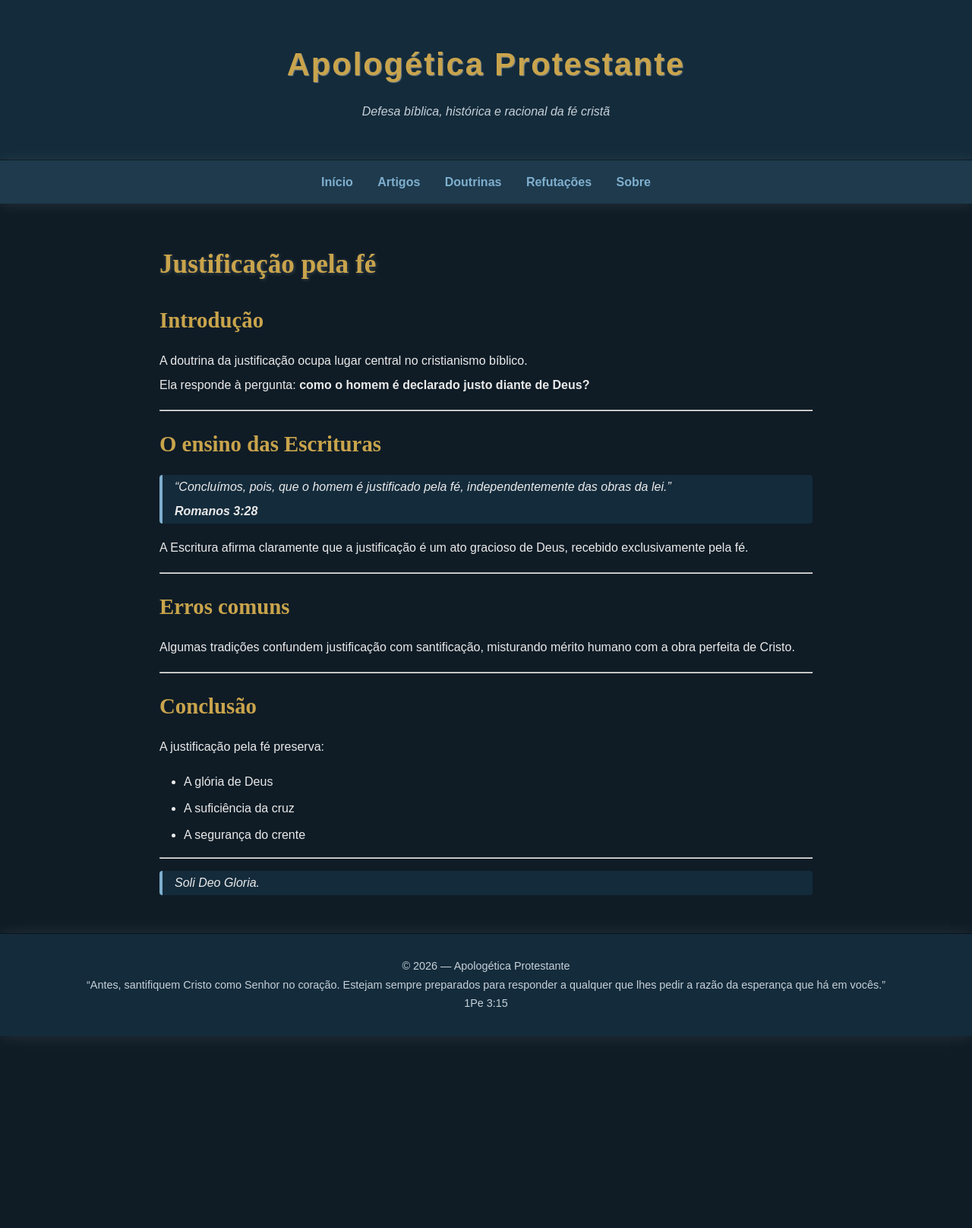
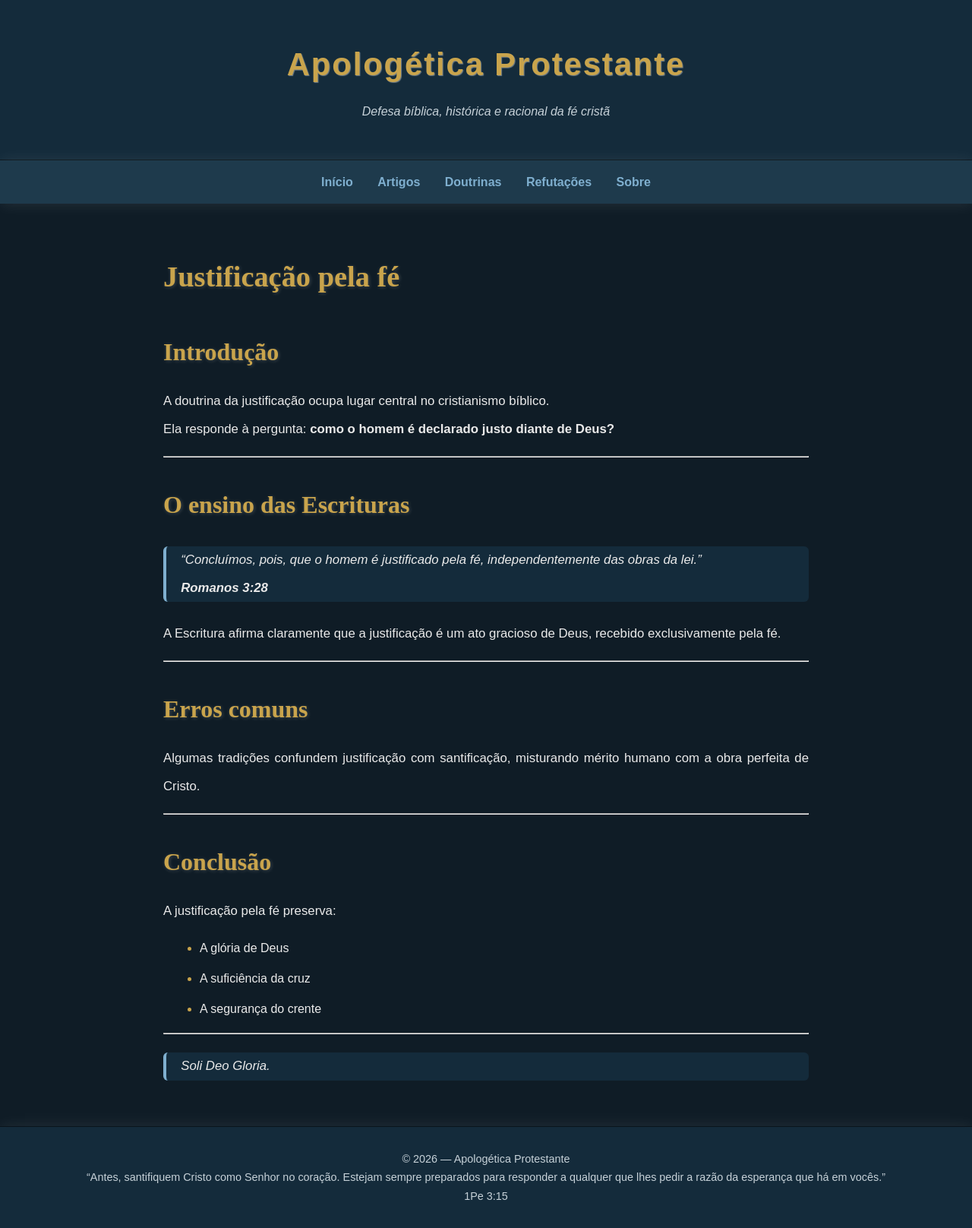
Before and after one commit to Rasyonheneyah/apologetica, a Jekyll site: the page built from _posts/2026-01-16-justificacao-pela-fe.md, in a window 1280 px wide. Shown: the whole page at 76% size. Built offline with Jekyll 4.4.1, drawn with Linux system fonts in a browser that asks for light colours; some web fonts are replaced; before the commit the page ends 1363 px from its top, so only the background shows below that.

Commit message:
Update post.css

```diff
--- a/css/post.css
+++ b/css/post.css
@@ -1,58 +1,72 @@
 @charset "UTF-8";
+
 /* ==========================
    MAIN / CONTEÚDO DOS POSTS
 ========================== */
 main#conteudo-cru {
     max-width: 900px;
-    margin: 50px auto;
-    padding: 0 20px;
+    margin: 60px auto; /* mais espaço do topo */
+    padding: 0 25px;
     color: #EAEAEA;
     font-family: Arial, Helvetica, sans-serif;
+    line-height: 1.9; /* mais espaçamento entre linhas */
 }
 
-/* Títulos Markdown */
-main h1 {
+/* ==========================
+   TÍTULOS MARKDOWN
+========================== */
+main h1, main h2, main h3 {
     font-family: 'Playfair Display', serif;
-    font-size: 2.2rem;
     color: #C9A44C;
-    margin: 1.5rem 0 1rem 0;
     text-shadow: 1px 1px 5px rgba(255,255,255,0.2);
+    margin-top: 2rem;
+    margin-bottom: 1rem;
 }
 
-main h2 {
-    font-family: 'Playfair Display', serif;
-    font-size: 1.8rem;
-    color: #C9A44C;
-    margin: 1.2rem 0 0.8rem 0;
-}
+main h1 { font-size: 2.4rem; }
+main h2 { font-size: 2rem; }
+main h3 { font-size: 1.6rem; }
 
-main h3 {
-    font-family: 'Playfair Display', serif;
-    font-size: 1.4rem;
-    color: #C9A44C;
-    margin: 1rem 0 0.6rem 0;
-}
-
-/* Parágrafos Markdown */
+/* ==========================
+   PARÁGRAFOS
+========================== */
 main p {
-    font-size: 1rem;
-    line-height: 2em;
-    margin-bottom: 1rem;
+    font-size: 1.05rem;
+    line-height: 2.2em; /* mais espaço entre linhas */
+    margin: 1rem 0; /* mais espaço entre parágrafos */
     color: #EAEAEA;
     text-align: justify;
 }
 
-/* Listas */
-main ul,
-main ol {
-    margin: 1rem 0 1rem 2rem;
+/* ==========================
+   LISTAS
+========================== */
+main ul, main ol {
+    margin: 1rem 0 1rem 2rem; /* recuo da lista */
+    padding-left: 1rem; /* identação interna */
 }
 
 main li {
-    margin-bottom: 0.5rem;
+    margin-bottom: 0.7rem;
+    line-height: 1.8;
+    position: relative;
 }
 
-/* Links */
+/* aumentar indentação para listas não numeradas */
+main ul li::marker {
+    color: #C9A44C;
+    font-weight: bold;
+}
+
+/* listas numeradas */
+main ol li::marker {
+    color: #7FAFCF;
+    font-weight: bold;
+}
+
+/* ==========================
+   LINKS
+========================== */
 main a {
     color: #7FAFCF;
     text-decoration: underline;
@@ -63,22 +77,27 @@ main a:hover {
     color: #C9A44C;
 }
 
-/* Blockquotes */
+/* ==========================
+   BLOCKQUOTES
+========================== */
 main blockquote {
     border-left: 4px solid #7FAFCF;
-    padding-left: 1rem;
-    margin: 1rem 0;
+    padding-left: 1.2rem;
+    margin: 1.5rem 0;
     color: #B0BCC2;
     font-style: italic;
     background-color: #142B3B;
-    border-radius: 4px;
+    border-radius: 6px;
+    line-height: 2;
 }
 
-/* Imagens */
+/* ==========================
+   IMAGENS
+========================== */
 main img {
     max-width: 100%;
     display: block;
-    margin: 1rem auto;
+    margin: 1.5rem auto;
     border-radius: 8px;
 }
 
@@ -86,23 +105,25 @@ main img {
    CITAÇÕES PERSONALIZADAS
 ========================== */
 p.citacao {
-    border-left: 4px solid #FF4500;
-    padding-left: 1rem;
-    margin: 1rem 0;
+    border-left: 5px solid #FF4500;
+    padding-left: 1.2rem;
+    margin: 1.5rem 0;
     color: #F5B7B1;
     font-style: italic;
     background-color: #1E3A4C;
-    border-radius: 4px;
+    border-radius: 6px;
+    line-height: 2;
 }
 
 p.referencia {
-    border-left: 4px solid #2E8B57;
-    padding-left: 1rem;
-    margin: 1rem 0;
+    border-left: 5px solid #2E8B57;
+    padding-left: 1.2rem;
+    margin: 1.5rem 0;
     color: #A9DFBF;
     font-style: italic;
     background-color: #1E3A4C;
-    border-radius: 4px;
+    border-radius: 6px;
+    line-height: 2;
 }
 
 /* ==========================
@@ -110,33 +131,22 @@ p.referencia {
 ========================== */
 @media (max-width: 768px) {
     main#conteudo-cru {
-        margin: 30px 15px;
+        margin: 40px 15px;
         padding: 0 15px;
     }
 
-    main h1 {
-        font-size: 1.8rem;
-    }
-
-    main h2 {
-        font-size: 1.5rem;
-    }
-
-    main h3 {
-        font-size: 1.2rem;
-    }
+    main h1 { font-size: 2rem; }
+    main h2 { font-size: 1.7rem; }
+    main h3 { font-size: 1.4rem; }
 }
 
 @media (max-width: 480px) {
-    main h1 {
-        font-size: 1.5rem;
-    }
+    main h1 { font-size: 1.6rem; }
+    main h2 { font-size: 1.3rem; }
+    main h3 { font-size: 1.15rem; }
 
-    main h2 {
-        font-size: 1.3rem;
-    }
-
-    main h3 {
-        font-size: 1.1rem;
+    main p, main li {
+        font-size: 1rem;
+        line-height: 1.8;
     }
 }
```
